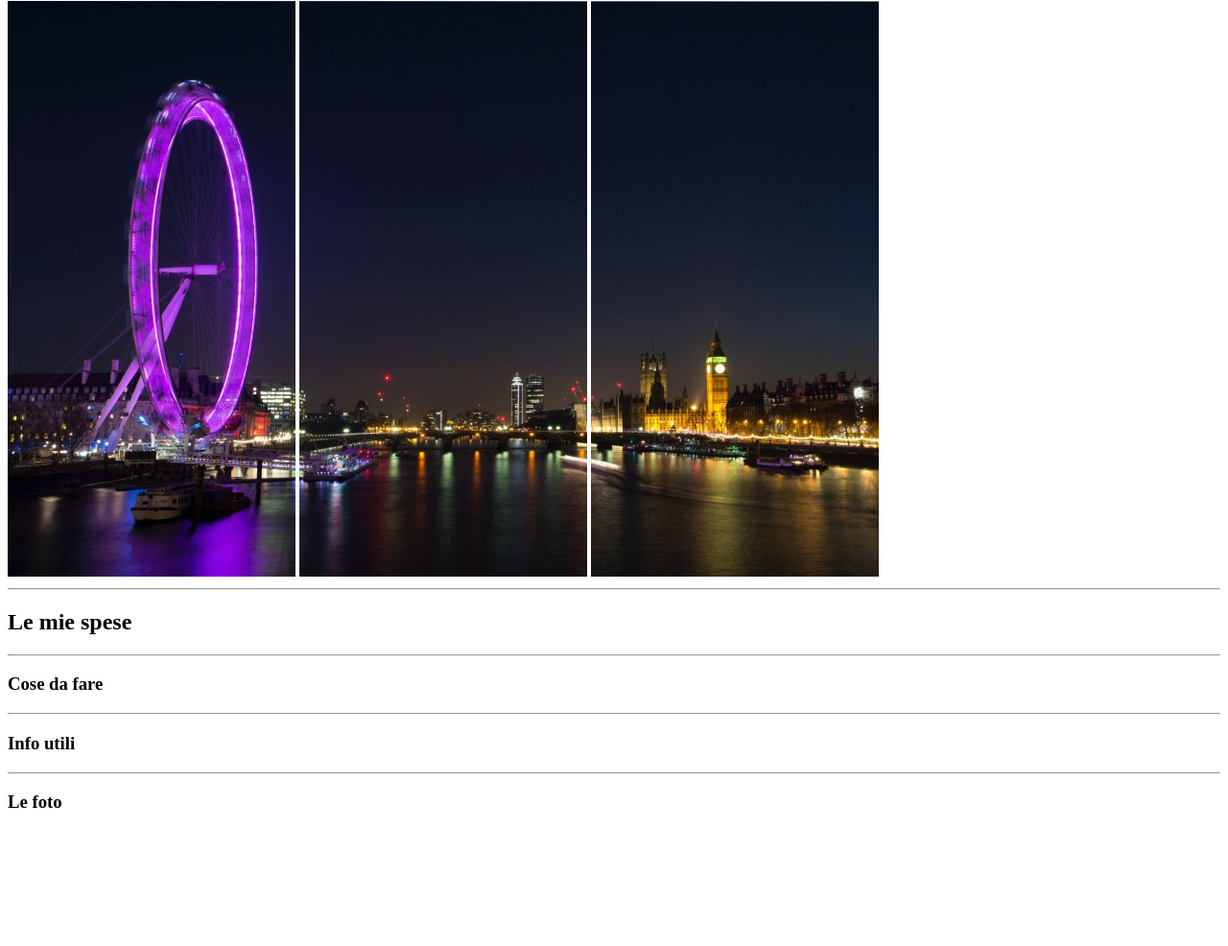
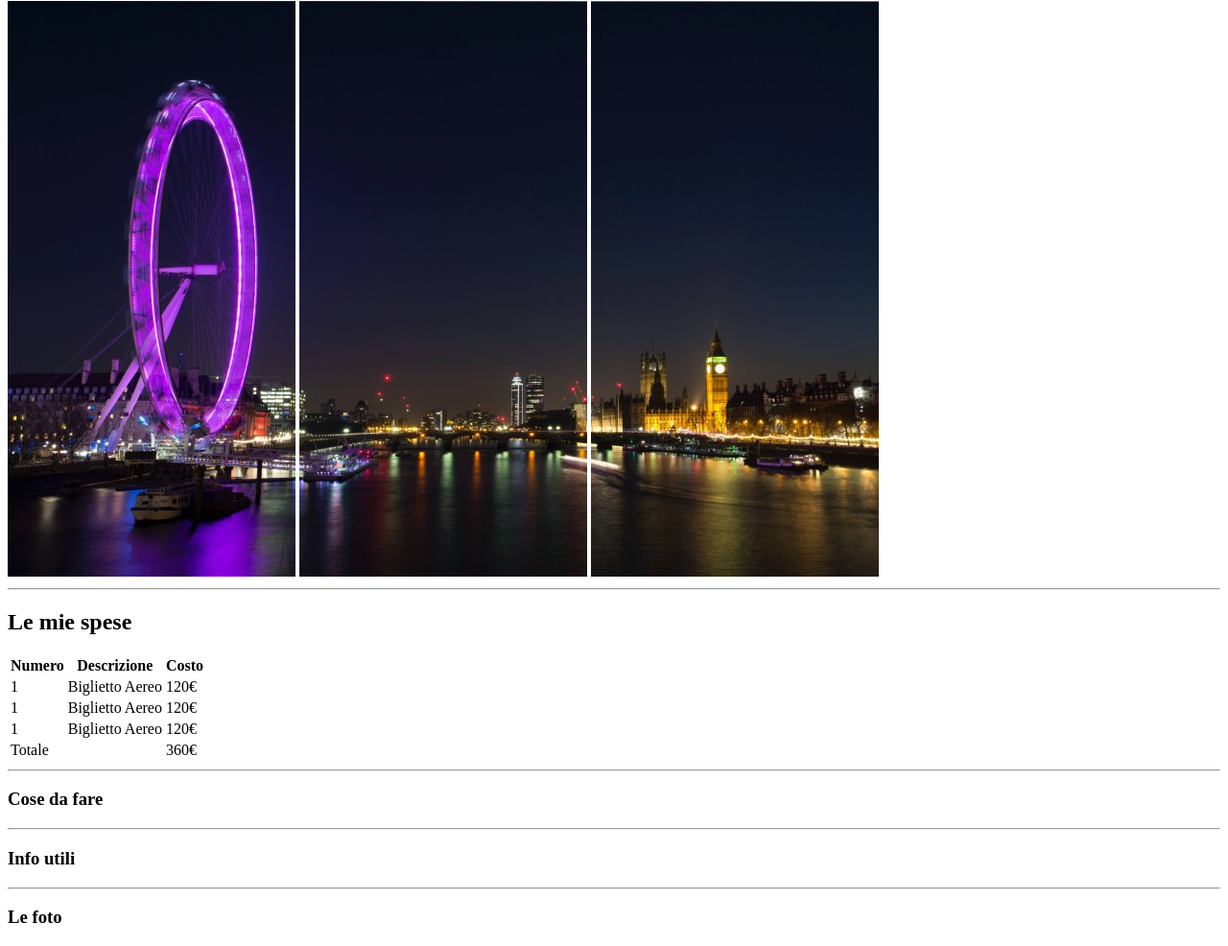
Before and after one commit to smschn/html-london-trip, a plain HTML site: page index.html in a window 1280 px wide. Shown: the part 79-1065 px from the top of the page at 96% size. Before the commit the page ends 945 px from the top, so only its background shows below. Drawn offline with Linux system fonts and the light colour scheme.

Commit message:
Added section "Le mie spese"

```diff
--- a/index.html
+++ b/index.html
@@ -18,8 +18,45 @@
         <hr>
 
         <main>
-            <h2>Le mie spese</h2>
+
+            <section>
+                <h2>Le mie spese</h2>
+                <table>
+                    <htable>
+                        <tr>
+                            <th>Numero</th>
+                            <th>Descrizione</th>
+                            <th>Costo</th>
+                        </tr>
+                    </htable>
+                    <btable>
+                        <tr>
+                            <td>1</td>
+                            <td>Biglietto Aereo</td>
+                            <td>120€</td>
+                        </tr>
+                        <tr>
+                            <td>1</td>
+                            <td>Biglietto Aereo</td>
+                            <td>120€</td>
+                        </tr>
+                        <tr>
+                            <td>1</td>
+                            <td>Biglietto Aereo</td>
+                            <td>120€</td>
+                    </btable>
+                    <ftable>
+                        <tr>
+                            <td>Totale</td>
+                            <td></td>
+                            <td>360€</td>
+                        </tr>
+                    </ftable>
+                </table>
+            </section>
+
             <hr>
+
             <h3>Cose da fare</h3>
             <hr>
             <h3>Info utili</h3>
```
